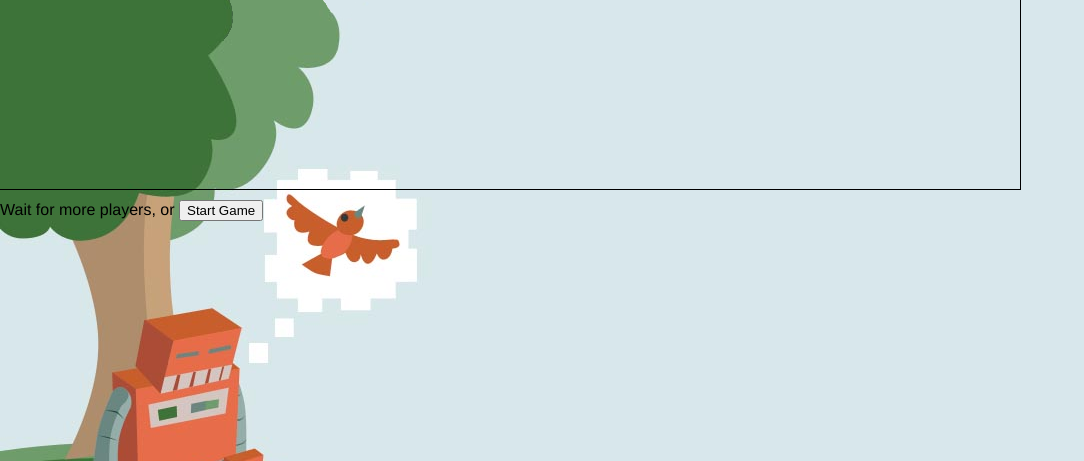
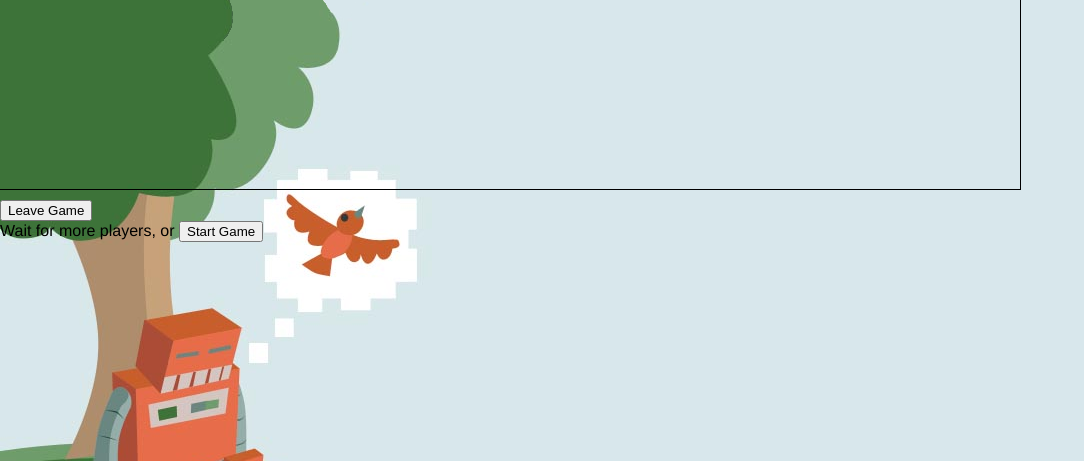
Before and after one commit to jcohen/multisweeper, a Node project: template public/templates/board.hbs in a window 1280 px wide. Shown: the part 211-672 px from the top of the page, without its empty margins (0-1084 px from the left). Run offline with Node 20 templates, Linux system fonts and the light colour scheme; the template is opened without the code that fills it, so the values that code supplies are empty; some libraries are stand-ins or nearby versions.

Commit message:
Add leave game button to game screen

```diff
--- a/public/stylesheets/multisweeper.css
+++ b/public/stylesheets/multisweeper.css
@@ -238,6 +238,22 @@ html {
     color: #e50000;
 }
 
+.social h3 {
+    font-size: 24px;
+    background: #468599;
+    color: #E6F2F6;
+}
+
+.social div:not("#log") {
+    font-size: 16px;
+    background: #468599;
+    color: #E6F2F6;
+}
+
+.social input {
+    font-size: 16px;
+}
+
 .overlay {
     background: rgba(0,0,0,0.9);
     opacity: 0.5;
--- a/public/templates/board.hbs
+++ b/public/templates/board.hbs
@@ -10,6 +10,7 @@
 </ul>
 
 <div class="clear"></div>
+
 <div data-board-id="{{uuid}}" class="board {{active}}">
   {{#index board}}
   <div data-row-id="{{idx}}" class="row">
@@ -21,10 +22,11 @@
   </div>
   {{/index}}
 </div>
-</div>
+
+<div id="gameControls"><input type="button" value="Leave Game" id="leaveGame"" /"></div>
+
 <div class="waiting {{active}}">Wait for more players, or <input class="start" value="Start Game" type="button"></input></div>
 <div class="clear"></div>
 
-
 <div class="gameover hidden"></div>
 <br/>
--- a/socket.js
+++ b/socket.js
@@ -61,6 +61,31 @@ module.exports = function(app) {
                         assignPlayerToGame(data.player, data.game, true, socket);
                     });
                 }
+            });
+        });
+
+        socket.on("leave", function(data) {
+            gameClient.getGame(data.gameId, function(err, game) {
+                if (err) {
+                    return socket.emit("left-game", "error");
+                }
+
+                gameClient.removePlayerFromGame(data.playerName, game, function(err, data) {
+                    console.log("Player removed from game? err: %j, data: %j", err, data);
+                    if (err) {
+                        return socket.emit("left-game", "error");
+                    }
+
+                    socket.broadcast.to(data.game.gameId).emit("player-left", {
+                        "gameId"  : data.game.gameId,
+                        "players" : data.game.players,
+                        "board"   : data.game.board.state(),
+                        "player"  : data.player,
+                        "active"  : data.game.board.started ? 'active' : 'inactive'
+                    });
+
+                    return socket.emit("left-game");
+                });
             });
         });
 
--- a/views/game.hbs
+++ b/views/game.hbs
@@ -5,13 +5,13 @@
     <input type="text" id="name" name="name" placeholder="What is your name, human?" />
     <input type="button" id="joinGame" value="Join Game" />
   </form>
+</div>
 
-</div>
 <div class="social hidden">
-<span class="messages">Messages</span>
+  <h3>Messages</h3>
   <div id="log">
   </div>
-<span class="chat">Chat:</span><input id="chat"></input>
+  <div>Chat: <input id="chat" /></div>
 </div>
 
 <div class="modal help-overlay hidden">
```
Also changed, not shown: public/js/game.js (+14 -1 lines), public/js/multisweeper.js (+13 -1 lines), redis-game-client.js (+28 -0 lines). Lines whose indentation alone changed are shown as unchanged.
